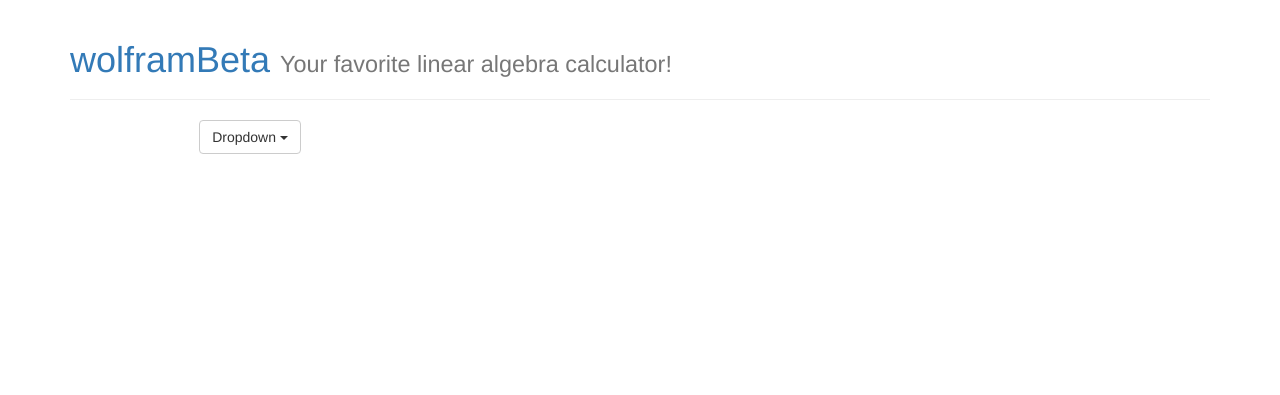
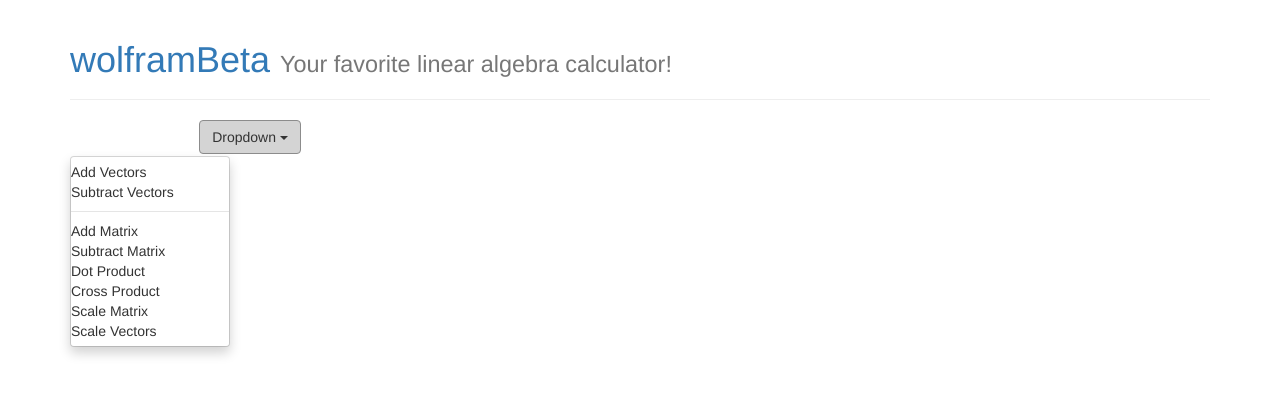
Before and after one commit to ayu7/wolf, a Flask app: page /type in a window 1280 px wide, after a click on "Dropdown". Shown: the top 395 px of the page. Run offline with Flask 2, Linux system fonts and the light colour scheme; some libraries are stand-ins or nearby versions.

Commit message:
fix dropdown in type.html

```diff
--- a/templates/basic.html
+++ b/templates/basic.html
@@ -7,13 +7,16 @@
     <meta http-equiv="X-UA-Compatible" content="IE=edge,chrome=1"/>
     <meta content='width=device-width, initial-scale=1.0, maximum-scale=1.0, user-scalable=0' name='viewport' />
     <meta name="viewport" content="width=device-width"/>
+
     <link href="../static/bootstrap/css/bootstrap.css" rel="stylesheet"/>
     <link href="../static/css/custom.css" rel="stylesheet"/>
     <!--<link href="" rel="stylesheet"/> -->
-    <script src="https://ajax.googleapis.com/ajax/libs/jquery/3.1.1/jquery.min.js"></script>
+
     <script src="https://gitcdn.github.io/bootstrap-toggle/2.2.2/js/bootstrap-toggle.min.js"></script>
+    <script src="https://ajax.googleapis.com/ajax/libs/jquery/3.2.1/jquery.min.js"></script>
+    <script src="https://maxcdn.bootstrapcdn.com/bootstrap/3.3.7/js/bootstrap.min.js"></script>
     <!--<script src="static/js/draw.js" type="text/javascript"></script>
-    <script src="static/js/results.js" type="text/javascript"></script>-->
+	<script src="static/js/results.js" type="text/javascript"></script>-->
   </head>
 
   <body>
--- a/templates/type.html
+++ b/templates/type.html
@@ -1,25 +1,7 @@
-<!--<!DOCTYPE html>
-    <html>
-
-      <head>
-        <title> wolframBeta </title>
-      </head>
-
-      <body>
-        <center>
-          <h2> Type in your matrix below! </h2>
-
-          <form action="/" method="POST">
-	    <input type="text" name="input_matrix">
-	    <br>
-	    <input type="submit" value="Submit">
-        </center>
-      </body>
-
-    </html>-->
 {% extends "basic.html" %}
 {% block body %}
 <div class="row">
+
   <center>
     <div class="col-lg-4">
       <div class="dropdown">
@@ -28,11 +10,15 @@
           <span class="caret"></span>
         </button>
         <ul class="dropdown-menu" aria-labelledby="dropdownMenu1">
-          <li><a href="#">Action</a></li>
-          <li><a href="#">Another action</a></li>
-          <li><a href="#">Something else here</a></li>
-          <li role="separator" class="divider"></li>
-          <li><a href="#">Separated link</a></li>
+	    <li>Add Vectors</li>
+	    <li>Subtract Vectors</li>
+            <li role="separator" class="divider"></li>
+	    <li>Add Matrix</li>
+	    <li>Subtract Matrix</li>
+	    <li>Dot Product</li>
+	    <li>Cross Product</li>
+	    <li>Scale Matrix</li>
+	    <li>Scale Vectors</li
         </ul>
       </div>
     </div>
```
Also changed, not shown: templates/home.html (line endings or trailing spaces).
